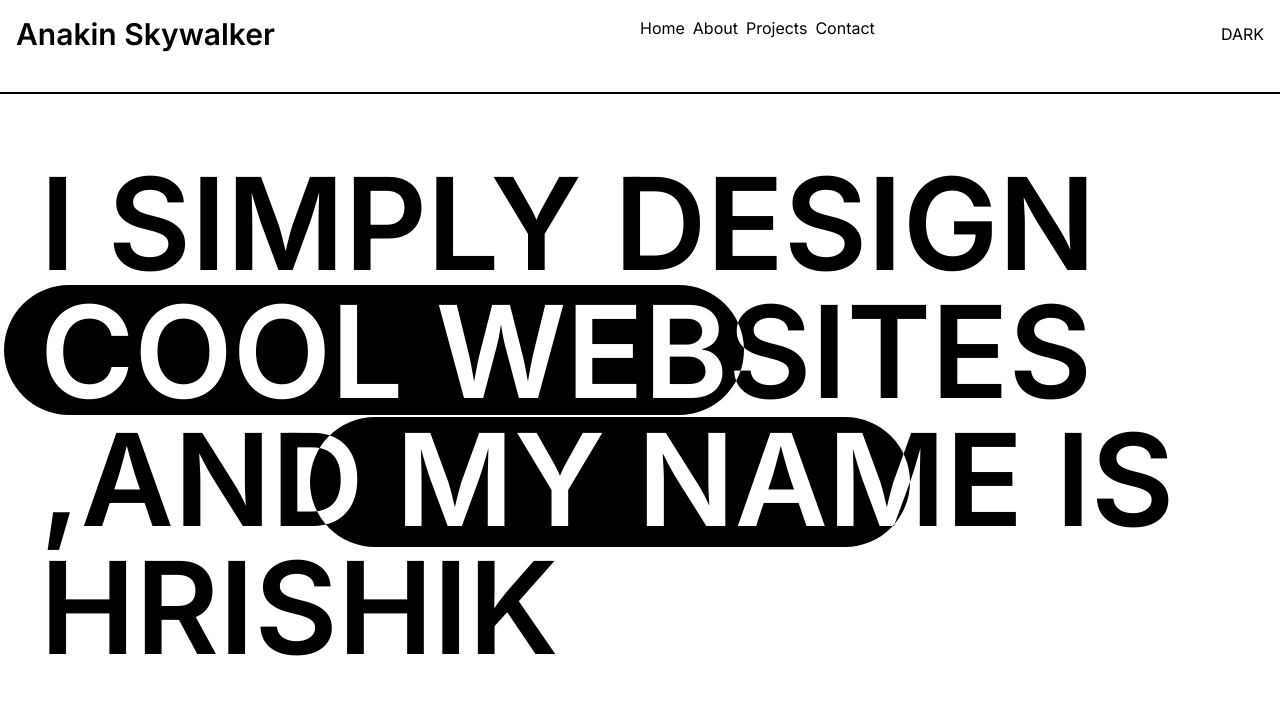
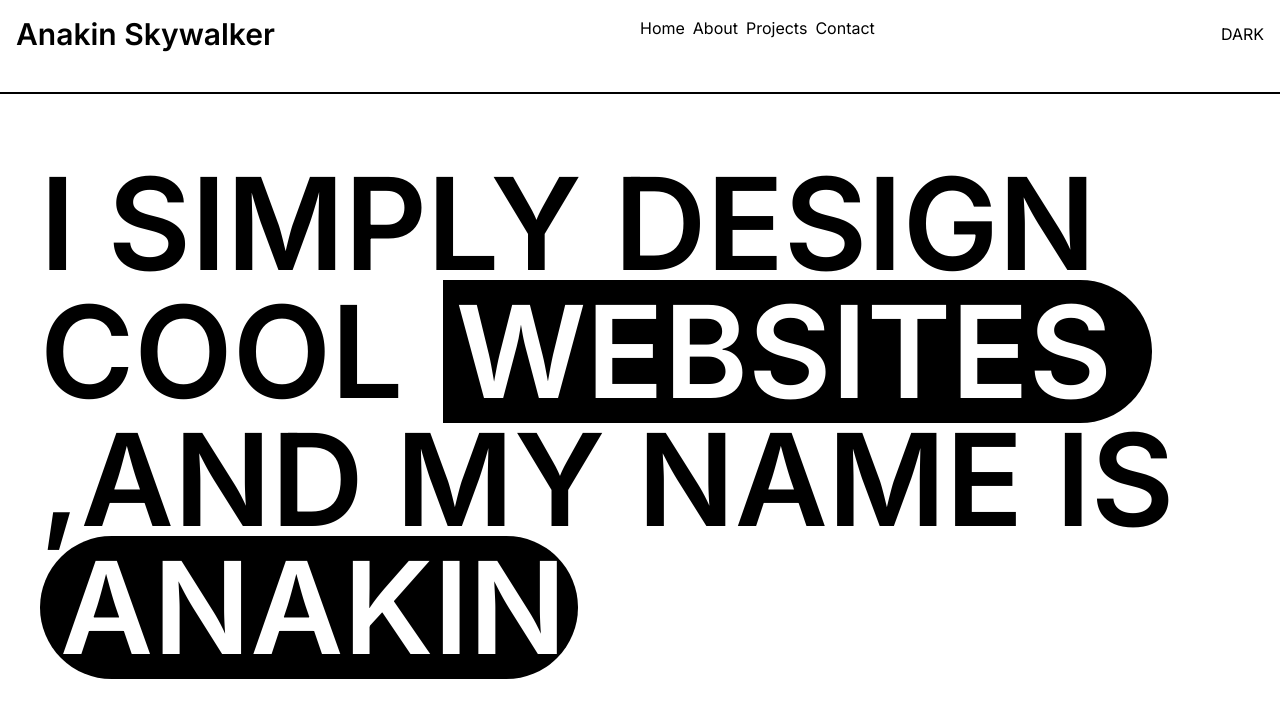
Before and after one commit to HrishikShaji/portfolio-four, a Next.js app: page / in a window 1280 px wide. Shown: the top 718 px of the page. Built offline with nearby package versions, Linux system fonts and the light colour scheme.

Commit message:
hero animation added

```diff
--- a/app/components/Hero.tsx
+++ b/app/components/Hero.tsx
@@ -1,11 +1,70 @@
+"use client";
+
+import { useGSAP } from "@gsap/react";
+import gsap from "gsap";
+import { useRef } from "react";
+
 export const Hero = () => {
+	const refOne = useRef<HTMLSpanElement>(null);
+	const refTwo = useRef<HTMLSpanElement>(null);
+	useGSAP(() => {
+		const boxOne = document.querySelector(".box-one");
+		const boxTwo = document.querySelector(".box-two");
+		if (refOne.current && refTwo.current) {
+			const elOne = refOne.current.getBoundingClientRect();
+			const elTwo = refTwo.current.getBoundingClientRect();
+			const tl = gsap.timeline();
+			tl.fromTo(
+				boxOne,
+				{
+					x: -100,
+					scaleX: 0,
+					top: elOne.top,
+					width: refOne.current.offsetWidth,
+					height: refOne.current.offsetHeight,
+				},
+				{
+					x: 0,
+					transformOrigin: "left",
+					scaleX: 1,
+					top: elOne.top,
+					left: elOne.left,
+					duration: 1,
+				},
+			).fromTo(
+				boxTwo,
+				{
+					x: 600,
+					scaleX: 0,
+					top: elTwo.top,
+					width: refTwo.current.offsetWidth,
+					height: refTwo.current.offsetHeight,
+				},
+				{
+					x: 0,
+					scaleX: 1,
+					transformOrigin: "right",
+					top: elTwo.top,
+					left: elTwo.left,
+					duration: 1,
+				},
+			);
+		}
+	}, {});
 	return (
 		<div className="p-10 pt-40 h-screen">
 			<h1 className="text-9xl font-semibold  relative">
-				I SIMPLY DESIGN COOL WEBSITES ,AND MY NAME IS HRISHIK
+				I SIMPLY DESIGN COOL{" "}
+				<span className="px-5" ref={refOne}>
+					WEBSITES
+				</span>{" "}
+				,AND MY NAME IS{" "}
+				<span className="px-5" ref={refTwo}>
+					ANAKIN
+				</span>
 			</h1>
-			<div className="h-[130px] w-[740px] mix-blend-difference rounded-full bg-white top-[285px] left-1 absolute" />
-			<div className="h-[130px] w-[600px] mix-blend-difference rounded-full bg-white top-[417px] right-[370px] absolute" />
+			<div className="box-one  mix-blend-difference rounded-r-full bg-white  absolute" />
+			<div className="box-two  mix-blend-difference rounded-full bg-white absolute" />
 		</div>
 	);
 };
--- a/app/page.tsx
+++ b/app/page.tsx
@@ -1,5 +1,10 @@
 import Image from "next/image";
 import { Hero } from "./components/Hero";
+import gsap from "gsap";
+import { useGSAP } from "@gsap/react";
+import ScrollTrigger from "gsap/dist/ScrollTrigger";
+
+gsap.registerPlugin(useGSAP, ScrollTrigger);
 
 export default function Home() {
 	return (
```
